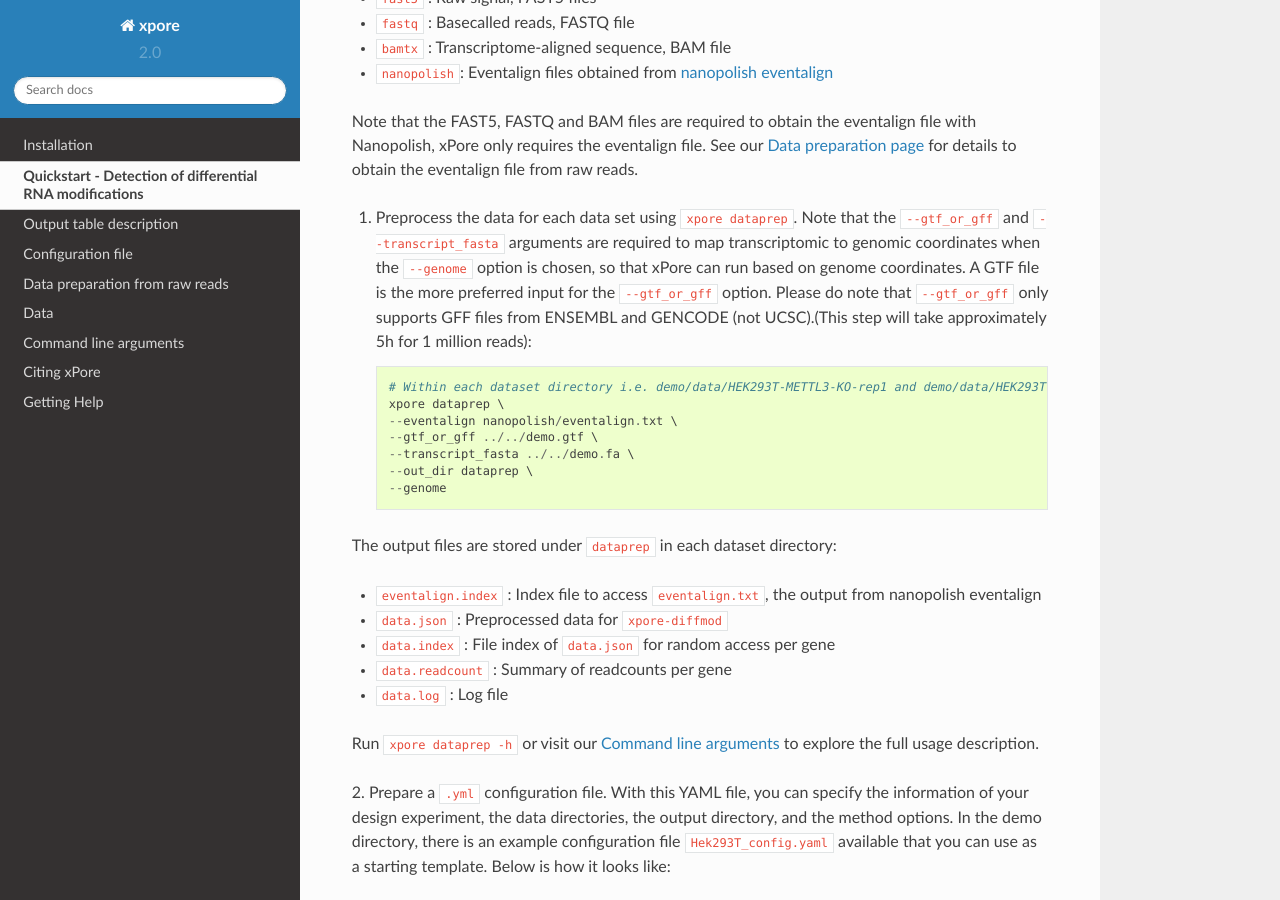
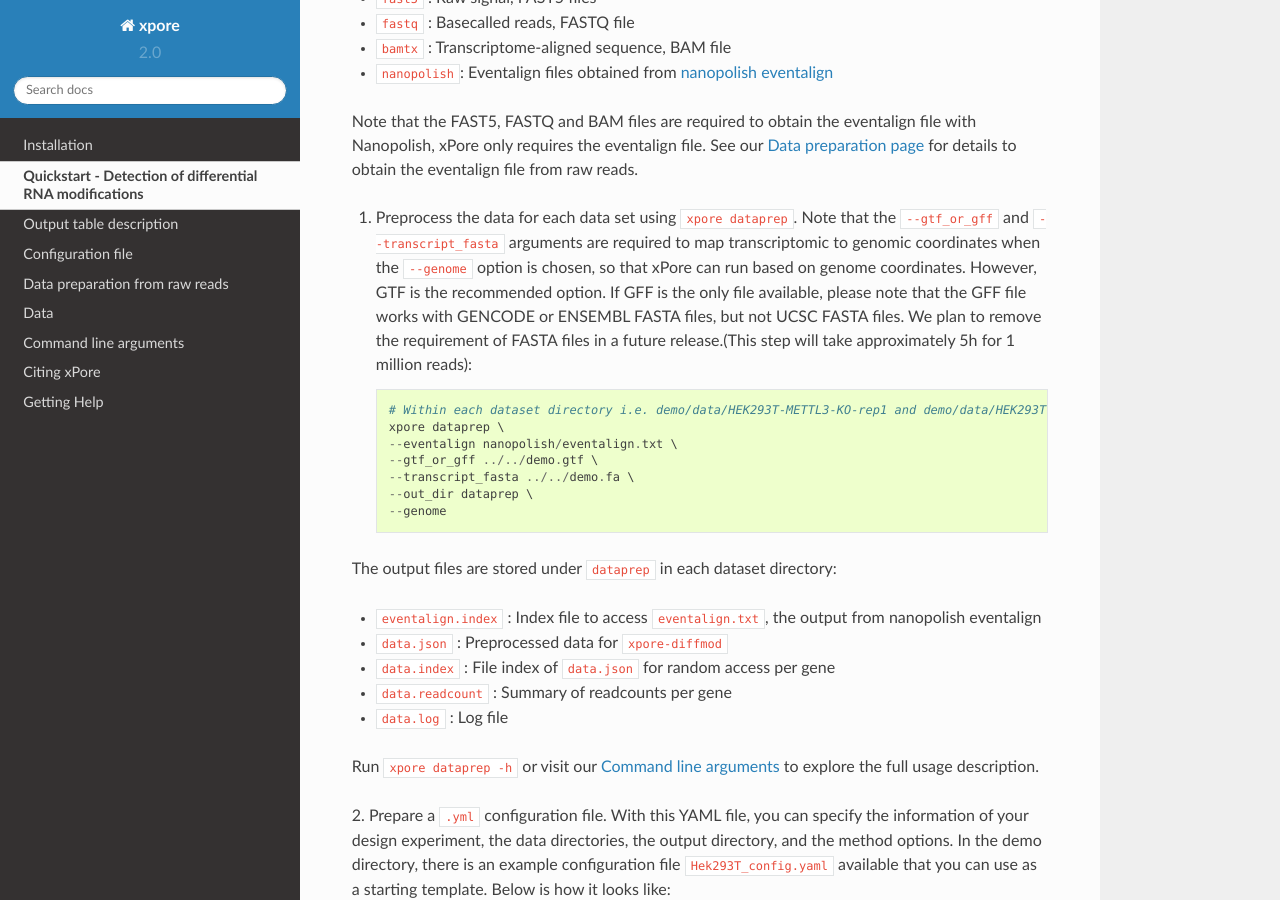
Before and after one commit to GoekeLab/xpore, a Sphinx documentation site: the page built from docs/source/quickstart.rst, in a window 1280 px wide and 900 px high, scrolled down 607 px. Built offline with Sphinx 7.4.7 and the Read the Docs theme 2.0.0, drawn with Linux system fonts in a browser that asks for light colours.

Commit message:
update gff note

```diff
--- a/docs/source/quickstart.rst
+++ b/docs/source/quickstart.rst
@@ -27,7 +27,7 @@ Each dataset under the ``data`` directory contains the following directories:
 
 Note that the FAST5, FASTQ and BAM files are required to obtain the eventalign file with Nanopolish, xPore only requires the eventalign file. See our :ref:`Data preparation page <preparation>` for details to obtain the eventalign file from raw reads.
 
-1. Preprocess the data for each data set using ``xpore dataprep``. Note that the ``--gtf_or_gff`` and ``--transcript_fasta`` arguments are required to map transcriptomic to genomic coordinates when the ``--genome`` option is chosen, so that xPore can run based on genome coordinates. A GTF file is the more preferred input for the ``--gtf_or_gff`` option. Please do note that ``--gtf_or_gff`` only supports GFF files from ENSEMBL and GENCODE (not UCSC).(This step will take approximately 5h for 1 million reads)::
+1. Preprocess the data for each data set using ``xpore dataprep``. Note that the ``--gtf_or_gff`` and ``--transcript_fasta`` arguments are required to map transcriptomic to genomic coordinates when the ``--genome`` option is chosen, so that xPore can run based on genome coordinates. However, GTF is the recommended option. If GFF is the only file available, please note that the GFF file works with GENCODE or ENSEMBL FASTA files, but not UCSC FASTA files. We plan to remove the requirement of FASTA files in a future release.(This step will take approximately 5h for 1 million reads)::
 
     # Within each dataset directory i.e. demo/data/HEK293T-METTL3-KO-rep1 and demo/data/HEK293T-WT-rep1, run
     xpore dataprep \
```
